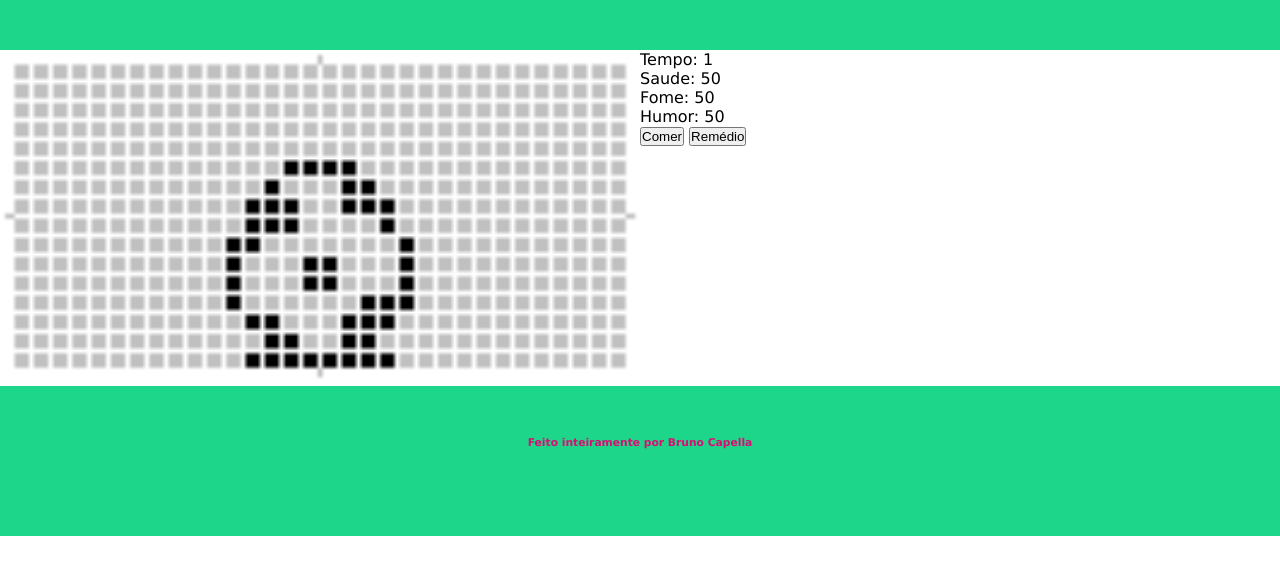
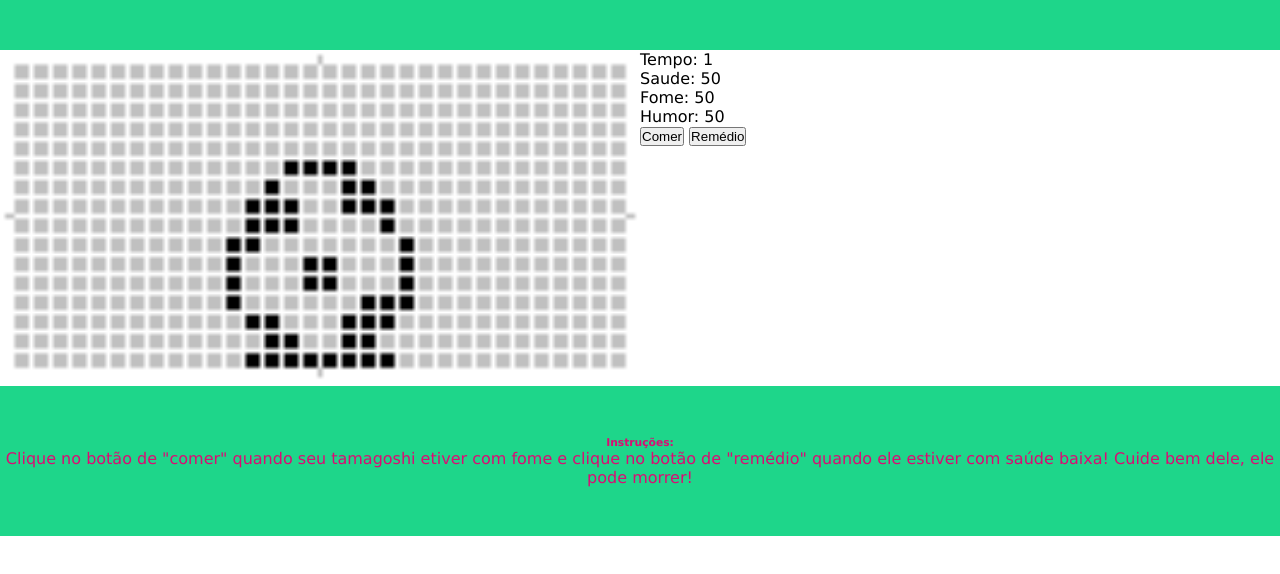
Before and after one commit to Brwninhouu/tamagoshi, a plain HTML site: page index.html in a window 1280 px wide. Shown: the part 100-674 px from the top of the page. Drawn offline with Linux system fonts and the light colour scheme.

Commit message:
instruçoes do jogo

```diff
--- a/index.html
+++ b/index.html
@@ -34,7 +34,8 @@
         </div>
     </section>
     <footer class="center bg-dark light">
-        <h6>Feito inteiramente por Bruno Capella</h6>
+        <h6>Instruções:</h6>
+        <p>Clique no botão de "comer" quando seu tamagoshi etiver com fome e clique no botão de "remédio" quando ele estiver com saúde baixa! Cuide bem dele, ele pode morrer!</p>
     </footer>
     <script src="js/tamagoshi.js"></script>
 
```
